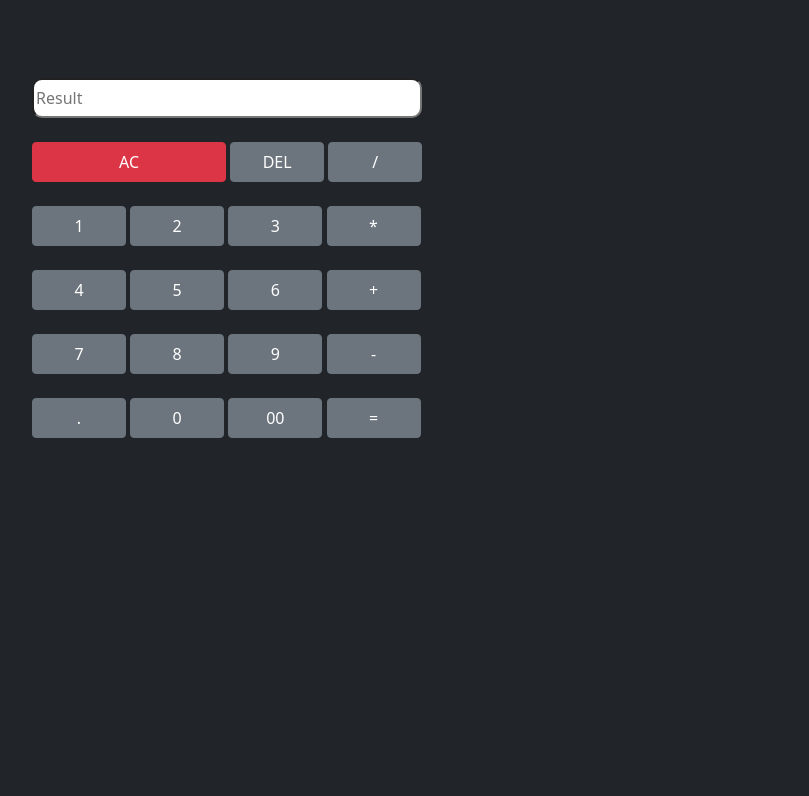
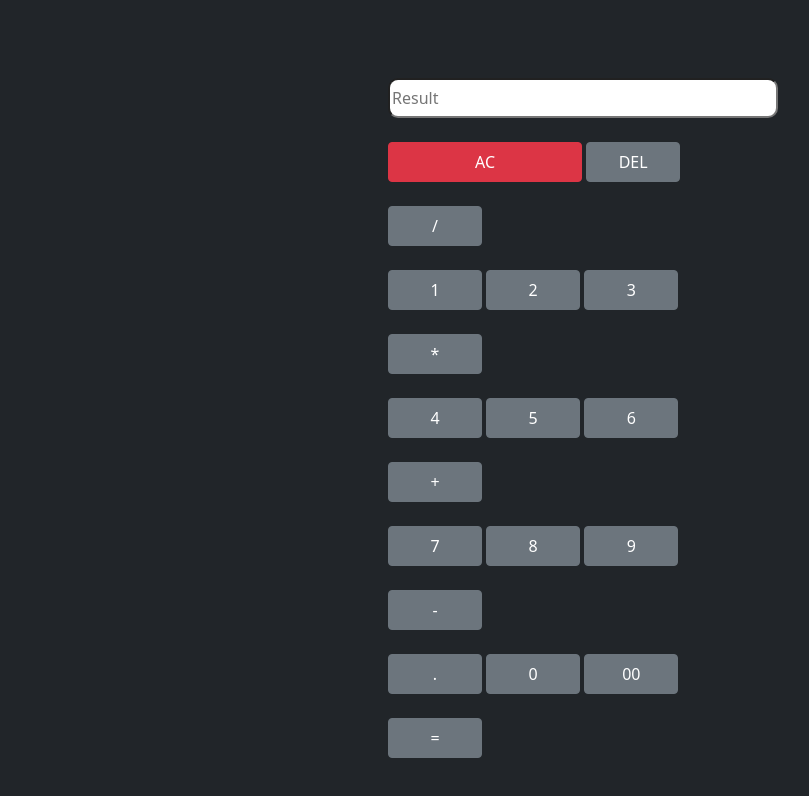
Before and after one commit to tsa21/Calculator, a plain HTML site: page index.html in a window 1280 px wide. Shown: the whole page, without its empty margins (86-895 px from the left). Drawn offline with nearby package versions, Linux system fonts and the light colour scheme.

Commit message:
fourth commit

```diff
--- a/index.html
+++ b/index.html
@@ -18,8 +18,8 @@
 
 
         <div class="row ">
-            <div class="col-12 .col-sm-6 .col-md-8"></div>
-            <div class=" col-12 .col-sm-6 .col-md-8  width=25% bord">
+            <div class="col-lg-4 col-md-4"></div>
+            <div class=" col-lg-4 col-md-4 width=25% bord">
                 <input type="text" placeholder="Result" id="result" class="inp">
                 <div>
                     <button class="btn btn-danger mt-4 keyc " onclick="clearBox()">AC</button>
@@ -55,7 +55,7 @@
                 </div>
 
             </div>
-            <div class="col-12 .col-sm-6 .col-md-8"></div>
+            <div class="col-lg-4 col-md-4"></div>
 
         </div>
 
```
